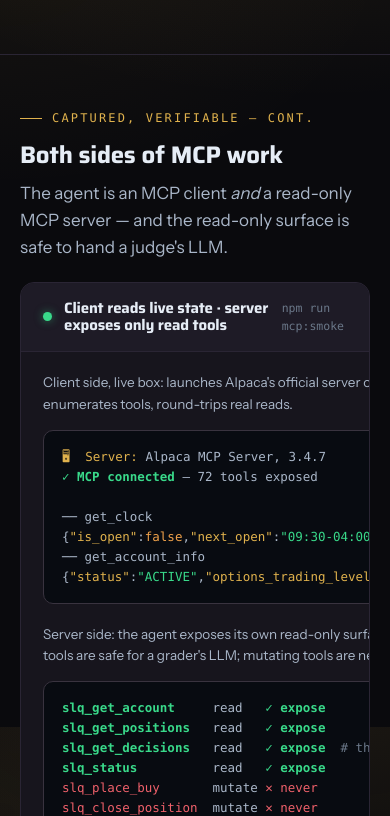
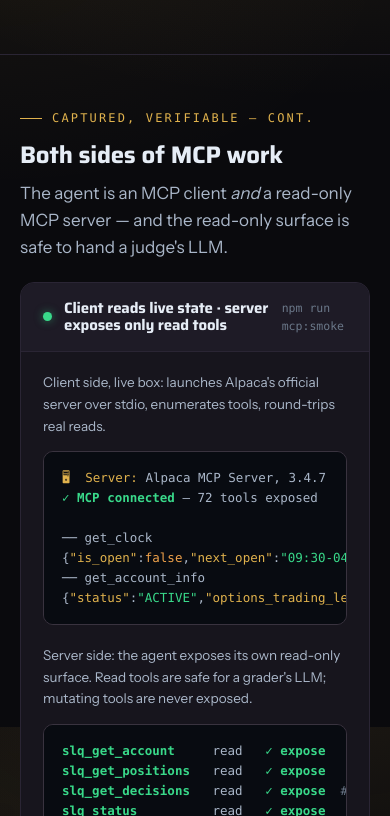
Before and after one commit to chiefsmurph/alpaca-ai-agents-hackathon, a website: page index.html in a window 390 px wide. Shown: the part 8557-9373 px from the top of the page. Drawn offline with Linux system fonts and the light colour scheme; no server answers.

Commit message:
mobile: min-width:0 on .ev-grid cells so terminal blocks scroll inside instead of overflowing the page (MCP client/server block)

```diff
--- a/index.html
+++ b/index.html
@@ -243,6 +243,7 @@
   .term .c-ok{color:var(--good);font-weight:600}
   .term .c-red{color:var(--bad)}
   .ev-grid{display:grid;grid-template-columns:1fr 1fr;gap:20px}
+  .ev-grid>*{min-width:0}
   @media(max-width:760px){.ev-grid{grid-template-columns:1fr}}
 
   /* ============ OCC ============ */
```
